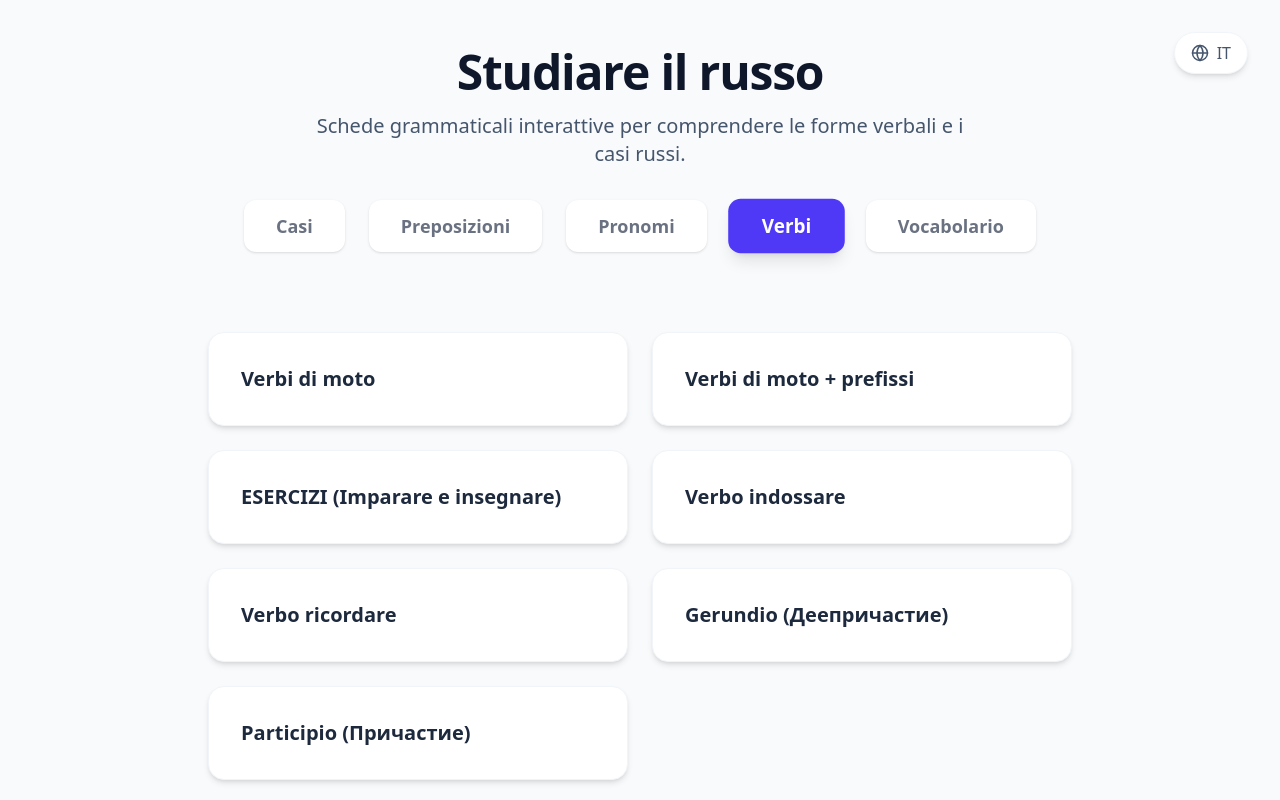
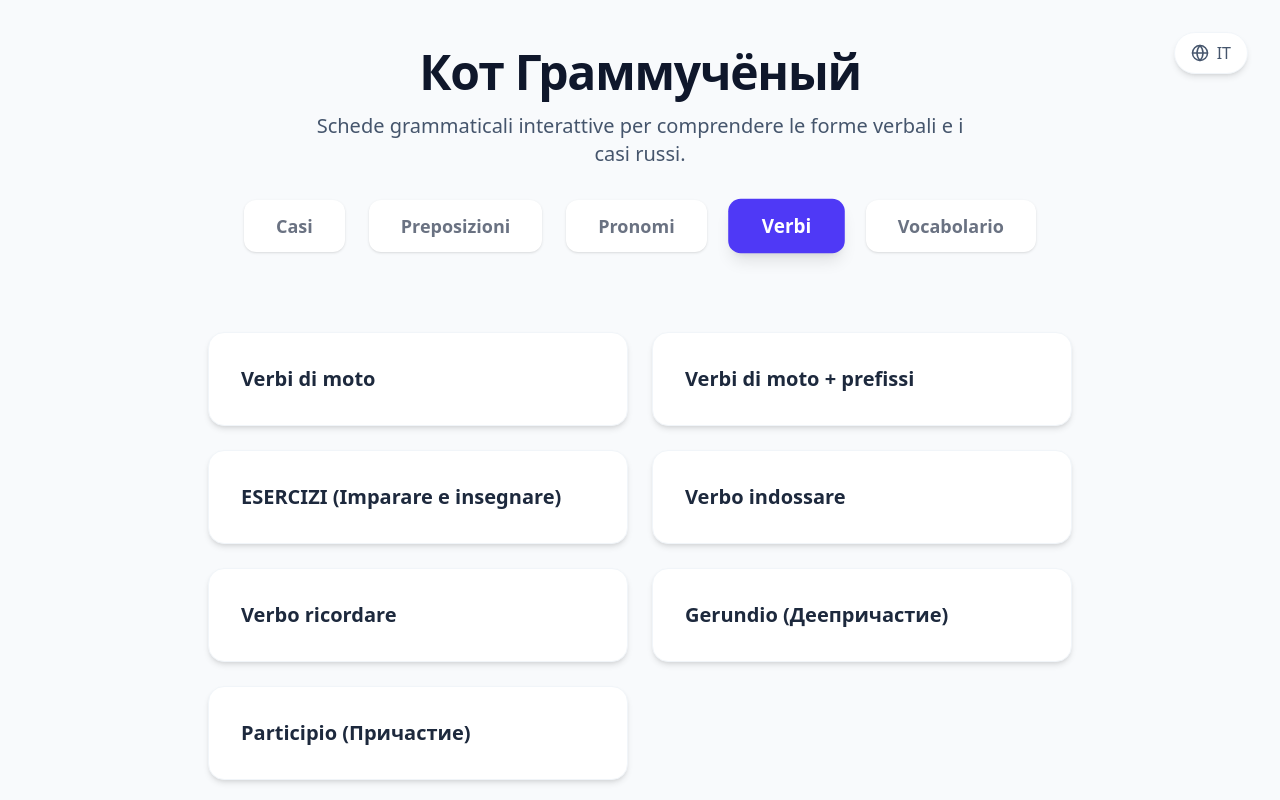
Before and after one commit to bcarnelutti/russian, a React (Vite) app: page / in a window 1280 px wide. Shown: the top 800 px of the page. Built offline with nearby package versions, Linux system fonts and the light colour scheme.

Commit message:
chore: rename project to Кот Граммучёный

```diff
--- a/index.html
+++ b/index.html
@@ -4,7 +4,7 @@
     <meta charset="UTF-8" />
     <link rel="icon" type="image/svg+xml" href="/vite.svg" />
     <meta name="viewport" content="width=device-width, initial-scale=1.0" />
-    <title>russian</title>
+    <title>Кот Граммучёный</title>
   </head>
   <body>
     <div id="root"></div>
--- a/src/translations.ts
+++ b/src/translations.ts
@@ -1,6 +1,6 @@
 export const translations = {
   it: {
-    title: "Studiare il russo",
+    title: "Кот Граммучёный",
     subtitle: "Schede grammaticali interattive per comprendere le forme verbali e i casi russi.",
     footer: "Creato da <a href='https://github.com/bcarnelutti/russian' target='_blank' rel='noopener noreferrer' class='underline hover:text-indigo-600 transition-colors'>Beatrice Carnelutti</a><br/><span class='text-xs opacity-75'>Codice: MIT | Contenuti: <a href='https://creativecommons.org/licenses/by-nc-sa/4.0/' target='_blank' rel='noopener noreferrer' class='hover:underline'>CC BY-NC-SA 4.0</a></span>",
     nav: {
@@ -611,7 +611,7 @@ export const translations = {
     }
   },
   en: {
-    title: "Study Russian",
+    title: "Кот Граммучёный",
     subtitle: "Interactive grammar charts to understand Russian verb forms and cases.",
     footer: "Created by <a href='https://github.com/bcarnelutti/russian' target='_blank' rel='noopener noreferrer' class='underline hover:text-indigo-600 transition-colors'>Beatrice Carnelutti</a><br/><span class='text-xs opacity-75'>Code: MIT | Content: <a href='https://creativecommons.org/licenses/by-nc-sa/4.0/' target='_blank' rel='noopener noreferrer' class='hover:underline'>CC BY-NC-SA 4.0</a></span>",
     nav: {
```
Also changed, not shown: 1 other file (tests, documents, lock files or other folders).
